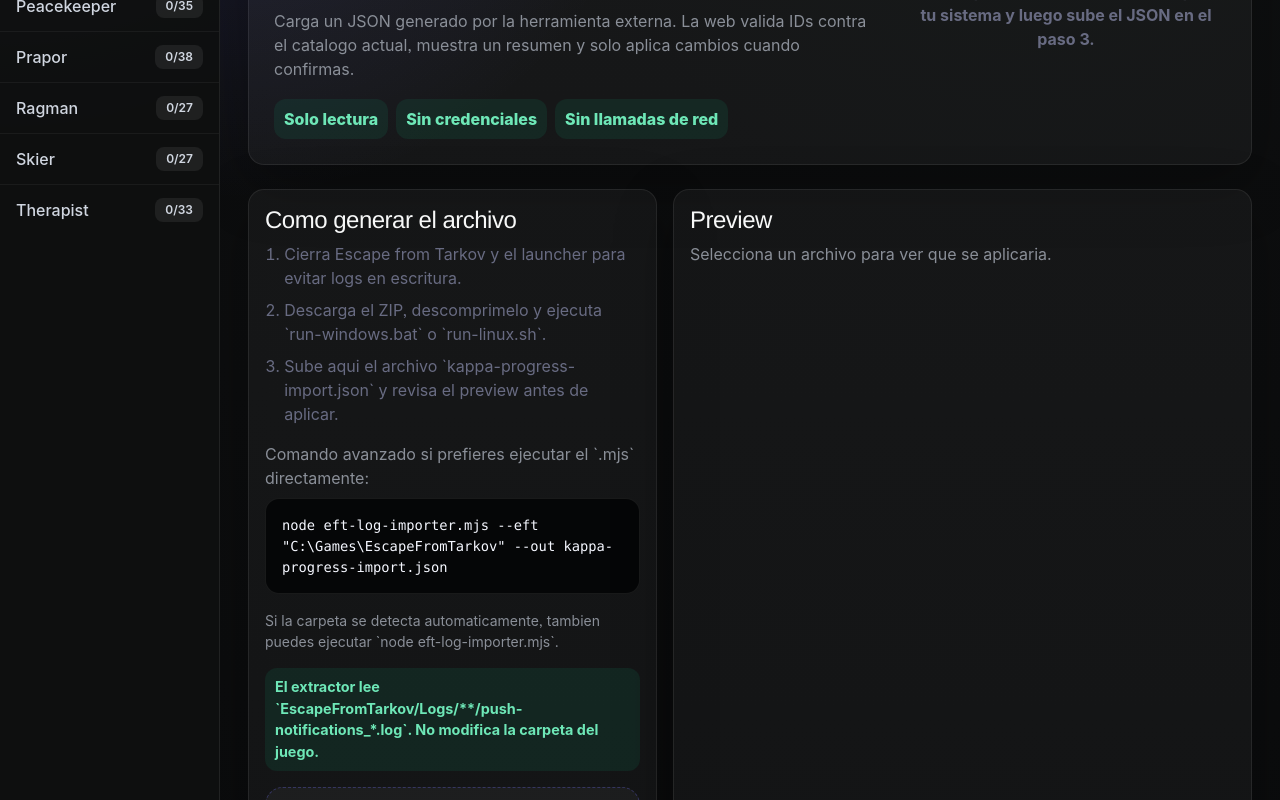
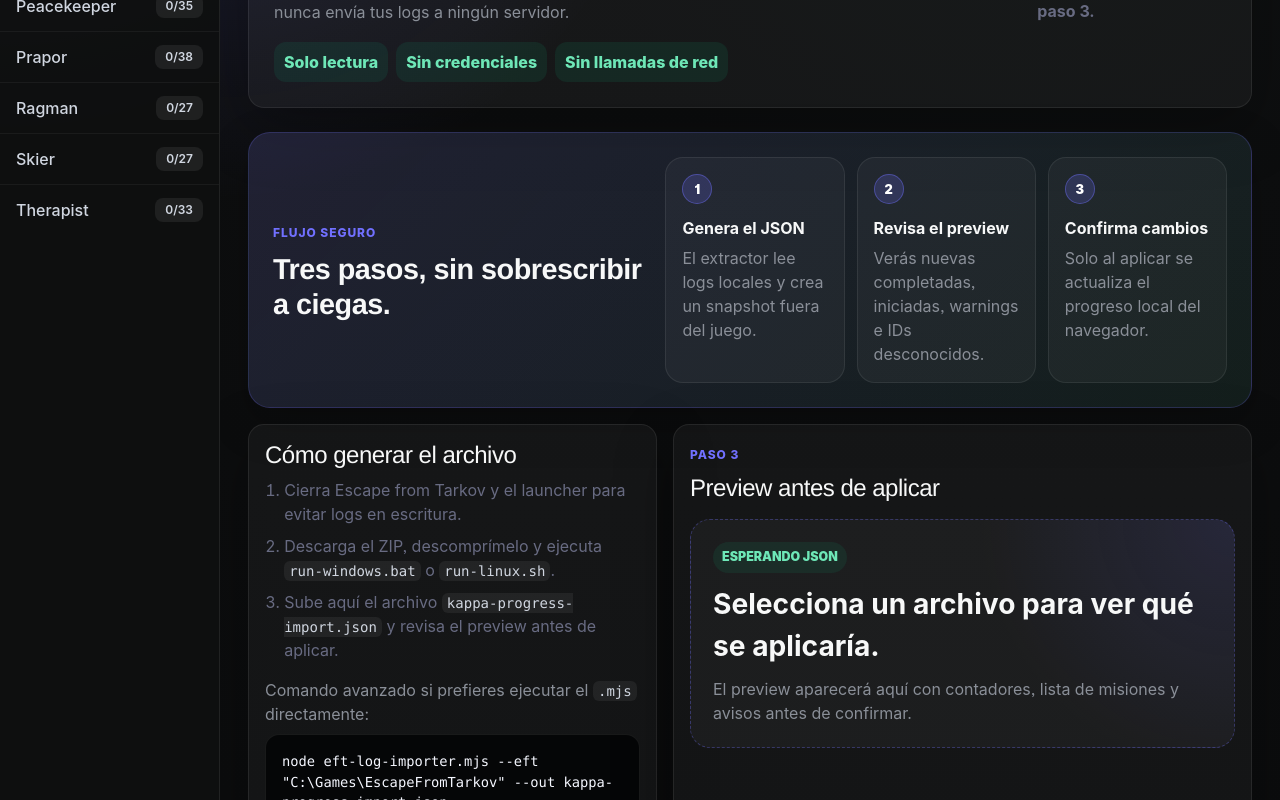
Before and after one commit to mario-asenjo/KappaRequirementsPage, a React (Vite) app: page /import in a window 1280 px wide. Shown: the part 360-1160 px from the top of the page. Built offline with nearby package versions, Linux system fonts and the light colour scheme.

Commit message:
feat: improve import logs onboarding UX
- Add a safe three-step import flow with trust messaging
- Promote last-import status and richer preview states
- Show selected filename, started/failed detections and clearer apply copy

```diff
--- a/src/pages/ProgressImportPage.tsx
+++ b/src/pages/ProgressImportPage.tsx
@@ -1,4 +1,5 @@
 import React, { useMemo, useState } from 'react';
+import { Link } from 'react-router-dom';
 import useProgress from '../hooks/useProgress';
 import { Task } from '../types';
 import { getProgressImportPreview, parseProgressImportJson, ProgressImportPreview } from '../utils/progressImport';
@@ -41,13 +42,19 @@
   const [error, setError] = useState('');
   const [appliedCount, setAppliedCount] = useState<number | null>(null);
   const [resetMessage, setResetMessage] = useState('');
+  const [selectedFileName, setSelectedFileName] = useState('');
   const tasksById = useMemo(() => new Map(tasks.map((task) => [task.id, task])), [tasks]);
   const newCompletedTitles = preview ? getTaskTitles(preview.newCompletedTaskIds.slice(0, 12), tasksById) : [];
+  const startedTitles = preview ? getTaskTitles(preview.validStartedTaskIds.slice(0, 8), tasksById) : [];
+  const failedTitles = preview ? getTaskTitles(preview.validFailedTaskIds.slice(0, 6), tasksById) : [];
+  const canApplyImport = Boolean(preview && (preview.newCompletedTaskIds.length > 0 || preview.validStartedTaskIds.length > 0));
+  const lastImport = progress.lastImport;
 
   const readFile = async (file?: File) => {
     setError('');
     setAppliedCount(null);
     setPreview(null);
+    setSelectedFileName(file?.name ?? '');
 
     if (!file) return;
 
@@ -55,7 +62,7 @@
       const importFile = parseProgressImportJson(await file.text());
       setPreview(getProgressImportPreview(importFile, tasks, completedTaskIds));
     } catch (err) {
-      setError(err instanceof Error ? err.message : 'No se pudo leer el archivo de importacion.');
+      setError(err instanceof Error ? err.message : 'No se pudo leer el archivo de importación.');
     }
   };
 
@@ -88,25 +95,26 @@
   };
 
   const handleResetProgress = () => {
-    const confirmed = window.confirm('Esto borrara misiones, achievements manuales y nivel PMC guardados en este navegador. Continuar?');
+    const confirmed = window.confirm('Esto borrará misiones, achievements manuales y nivel PMC guardados en este navegador. ¿Continuar?');
     if (!confirmed) return;
     resetProgress();
     setPreview(null);
     setAppliedCount(null);
-    setResetMessage('Progreso local borrado. Tambien se limpio la clave legacy completedTasks para evitar restos como Shortage.');
+    setSelectedFileName('');
+    setResetMessage('Progreso local borrado. También se limpió la clave legacy completedTasks para evitar restos como Shortage.');
   };
 
   return (
     <div className="container-fluid progress-import-page">
       <section className="hero-panel import-hero mb-4">
         <div>
-          <span className="eyebrow">Importacion local</span>
-          <h1>Importa progreso detectado desde logs de Escape from Tarkov.</h1>
+          <span className="eyebrow">Importación local</span>
+          <h1>Convierte tus logs en progreso verificable.</h1>
           <p>
-            Carga un JSON generado por la herramienta externa. La web valida IDs contra el catalogo actual,
-            muestra un resumen y solo aplica cambios cuando confirmas.
+            Descarga el extractor, genera un JSON local y revisa exactamente qué cambiará antes de tocar tu progreso.
+            KappaTracker valida IDs contra el catálogo actual y nunca envía tus logs a ningún servidor.
           </p>
-          <div className="import-privacy-strip" aria-label="Garantias de privacidad">
+          <div className="import-privacy-strip" aria-label="Garantías de privacidad">
             <span>Solo lectura</span>
             <span>Sin credenciales</span>
             <span>Sin llamadas de red</span>
@@ -123,23 +131,62 @@
         </div>
       </section>
 
-      <div className="row g-3">
+      <section className="import-flow-panel mb-3" aria-labelledby="import-flow-title">
+        <div>
+          <span className="eyebrow">Flujo seguro</span>
+          <h2 id="import-flow-title">Tres pasos, sin sobrescribir a ciegas.</h2>
+        </div>
+        <div className="import-flow-steps">
+          <div className="import-flow-step">
+            <span>1</span>
+            <strong>Genera el JSON</strong>
+            <p>El extractor lee logs locales y crea un snapshot fuera del juego.</p>
+          </div>
+          <div className="import-flow-step">
+            <span>2</span>
+            <strong>Revisa el preview</strong>
+            <p>Verás nuevas completadas, iniciadas, warnings e IDs desconocidos.</p>
+          </div>
+          <div className="import-flow-step">
+            <span>3</span>
+            <strong>Confirma cambios</strong>
+            <p>Solo al aplicar se actualiza el progreso local del navegador.</p>
+          </div>
+        </div>
+      </section>
+
+      {lastImport && (
+        <section className="import-status-banner mb-3" aria-label="Estado de la última importación">
+          <div>
+            <span className="eyebrow">Última importación</span>
+            <strong>{formatDate(lastImport.importedAt)}</strong>
+            <p>
+              {lastImport.addedCompletedCount} completadas nuevas · {lastImport.detectedStartedCount} iniciadas · {lastImport.warningCount} avisos · {lastImport.unknownTaskCount} IDs no reconocidos
+            </p>
+          </div>
+          <Link className="btn btn-outline-light" to="/">
+            Volver a Mission Control
+          </Link>
+        </section>
+      )}
+
+      <div className="row g-3 align-items-stretch">
         <div className="col-lg-5">
           <div className="card h-100">
             <div className="card-body">
-              <h2 className="h4">Como generar el archivo</h2>
+              <h2 className="h4">Cómo generar el archivo</h2>
               <ol className="import-steps">
                 <li>Cierra Escape from Tarkov y el launcher para evitar logs en escritura.</li>
-                <li>Descarga el ZIP, descomprimelo y ejecuta `run-windows.bat` o `run-linux.sh`.</li>
-                <li>Sube aqui el archivo `kappa-progress-import.json` y revisa el preview antes de aplicar.</li>
+                <li>Descarga el ZIP, descomprímelo y ejecuta <code>run-windows.bat</code> o <code>run-linux.sh</code>.</li>
+                <li>Sube aquí el archivo <code>kappa-progress-import.json</code> y revisa el preview antes de aplicar.</li>
               </ol>
-              <p className="text-muted mt-3 mb-2">Comando avanzado si prefieres ejecutar el `.mjs` directamente:</p>
+              <p className="text-muted mt-3 mb-2">Comando avanzado si prefieres ejecutar el <code>.mjs</code> directamente:</p>
               <pre className="import-command" aria-label="Comando para generar el JSON">{extractorCommand}</pre>
               <p className="text-muted small">
-                Si la carpeta se detecta automaticamente, tambien puedes ejecutar `node eft-log-importer.mjs`.
+                Si la carpeta se detecta automáticamente, también puedes ejecutar <code>node eft-log-importer.mjs</code>.
               </p>
               <div className="import-note">
-                El extractor lee `EscapeFromTarkov/Logs/**/push-notifications_*.log`. No modifica la carpeta del juego.
+                El extractor lee <code>EscapeFromTarkov/Logs/**/push-notifications_*.log</code>. No modifica la carpeta del juego.
               </div>
               <label className="import-dropzone import-dropzone--inline mt-3">
                 <span>Subir JSON generado</span>
@@ -148,12 +195,13 @@
                   accept="application/json,.json"
                   onChange={(event) => readFile(event.target.files?.[0])}
                 />
+                <small>{selectedFileName ? `Seleccionado: ${selectedFileName}` : 'Aún no has seleccionado ningún archivo.'}</small>
               </label>
               <h3 className="h5 mt-4">Contrato esperado</h3>
               <p className="text-muted">
                 La herramienta debe generar schemaVersion 1, source, generatedAt y completedTaskIds.
               </p>
-              <pre className="import-schema" aria-label="Ejemplo de JSON de importacion">{`{
+              <pre className="import-schema" aria-label="Ejemplo de JSON de importación">{`{
   "schemaVersion": 1,
   "source": "eft-local-logs",
   "generatedAt": "2026-06-05T20:00:00.000Z",
@@ -167,39 +215,37 @@
         </div>
 
         <div className="col-lg-7">
-          <div className="card h-100">
+          <div className="card h-100 import-preview-card">
             <div className="card-body">
-              <h2 className="h4">Preview</h2>
+              <div className="import-preview-heading">
+                <div>
+                  <span className="eyebrow">Paso 3</span>
+                  <h2 className="h4">Preview antes de aplicar</h2>
+                </div>
+                {selectedFileName && <span>{selectedFileName}</span>}
+              </div>
               {error && <div className="alert alert-danger">{error}</div>}
               {resetMessage && <div className="alert alert-success">{resetMessage}</div>}
               {appliedCount !== null && (
                 <div className="alert alert-success">
-                  Importacion aplicada. Se anadieron {appliedCount} misiones contando prerequisitos reales.
+                  Importación aplicada. Se añadieron {appliedCount} completadas contando prerequisitos reales y {preview?.validStartedTaskIds.length ?? 0} iniciadas detectadas.
                 </div>
               )}
-              {!preview && !error && <p className="text-muted">Selecciona un archivo para ver que se aplicaria.</p>}
-              {!preview && progress.lastImport && (
-                <div className="import-last-status">
-                  <span className="eyebrow">Ultima importacion</span>
-                  <dl className="import-meta mb-0">
-                    <dt>Fuente</dt>
-                    <dd>{progress.lastImport.source}</dd>
-                    <dt>Importado</dt>
-                    <dd>{formatDate(progress.lastImport.importedAt)}</dd>
-                    <dt>JSON generado</dt>
-                    <dd>{formatDate(progress.lastImport.generatedAt)}</dd>
-                    <dt>Aplicadas</dt>
-                    <dd>{progress.lastImport.addedCompletedCount} completadas nuevas</dd>
-                    <dt>Iniciadas</dt>
-                    <dd>{progress.lastImport.detectedStartedCount} detectadas</dd>
-                    <dt>Alertas</dt>
-                    <dd>{progress.lastImport.warningCount} warnings, {progress.lastImport.unknownTaskCount} IDs no reconocidos</dd>
-                  </dl>
+              {!preview && !error && (
+                <div className="import-empty-preview">
+                  <span>Esperando JSON</span>
+                  <strong>Selecciona un archivo para ver qué se aplicaría.</strong>
+                  <p>El preview aparecerá aquí con contadores, lista de misiones y avisos antes de confirmar.</p>
                 </div>
               )}
               {preview && (
                 <div className="import-preview">
-                  <div className="import-stats" aria-label="Resumen de importacion">
+                  <div className="import-trust-row" aria-label="Validaciones de seguridad">
+                    <span>Catálogo validado</span>
+                    <span>Preview obligatorio</span>
+                    <span>No borra progreso</span>
+                  </div>
+                  <div className="import-stats" aria-label="Resumen de importación">
                     <span><strong>{preview.newCompletedTaskIds.length}</strong> nuevas completadas</span>
                     <span><strong>{preview.alreadyCompletedTaskIds.length}</strong> ya estaban completadas</span>
                     <span><strong>{preview.validStartedTaskIds.length}</strong> iniciadas detectadas</span>
@@ -215,14 +261,33 @@
                   </dl>
                   {newCompletedTitles.length > 0 && (
                     <div>
-                      <h3 className="h5">Nuevas misiones detectadas</h3>
-                      <ul className="import-task-list">
+                      <h3 className="h5">Nuevas misiones completadas</h3>
+                      <ul className="import-task-list import-task-list--complete">
                         {newCompletedTitles.map((title) => <li key={title}>{title}</li>)}
                       </ul>
                       {preview.newCompletedTaskIds.length > newCompletedTitles.length && (
-                        <p className="text-muted">Y {preview.newCompletedTaskIds.length - newCompletedTitles.length} mas.</p>
+                        <p className="text-muted">Y {preview.newCompletedTaskIds.length - newCompletedTitles.length} más.</p>
                       )}
                     </div>
+                  )}
+                  {startedTitles.length > 0 && (
+                    <div>
+                      <h3 className="h5">Misiones iniciadas detectadas</h3>
+                      <ul className="import-task-list import-task-list--started">
+                        {startedTitles.map((title) => <li key={title}>{title}</li>)}
+                      </ul>
+                      {preview.validStartedTaskIds.length > startedTitles.length && (
+                        <p className="text-muted">Y {preview.validStartedTaskIds.length - startedTitles.length} más.</p>
+                      )}
+                    </div>
+                  )}
+                  {failedTitles.length > 0 && (
+                    <details className="import-details mb-3">
+                      <summary>Ver misiones fallidas detectadas en logs</summary>
+                      <ul className="import-task-list mt-2 mb-0">
+                        {failedTitles.map((title) => <li key={title}>{title}</li>)}
+                      </ul>
+                    </details>
                   )}
                   {preview.warnings.length > 0 && (
                     <div className="alert alert-warning">
@@ -235,14 +300,19 @@
                       <code>{preview.unknownTaskIds.join(', ')}</code>
                     </details>
                   )}
+                  <div className="import-apply-row">
                     <button
                       className="btn btn-primary"
                       type="button"
                       onClick={applyImport}
-                    disabled={preview.newCompletedTaskIds.length === 0}
+                      disabled={!canApplyImport}
                     >
-                    Aplicar completadas detectadas
+                      Aplicar progreso detectado
                     </button>
+                    <p>
+                      Se añadirán completadas/prerequisitos e iniciadas detectadas. Las misiones manuales existentes se conservan.
+                    </p>
+                  </div>
                 </div>
               )}
             </div>
@@ -252,7 +322,7 @@
 
       <section className="import-limits card mt-3">
         <div className="card-body">
-          <h2 className="h4">Limites conocidos</h2>
+          <h2 className="h4">Límites conocidos</h2>
           <div className="import-limit-grid">
             <div>
               <strong>No reconstruye todo el perfil</strong>
@@ -260,11 +330,11 @@
             </div>
             <div>
               <strong>Las completadas antiguas pueden faltar</strong>
-              <p>Si el log fue rotado, borrado o la mision se completo antes del rango disponible, no aparecera en el JSON.</p>
+              <p>Si el log fue rotado, borrado o la misión se completó antes del rango disponible, no aparecerá en el JSON.</p>
             </div>
             <div>
-              <strong>Tu confirmas los cambios</strong>
-              <p>La web solo une completadas reconocidas despues del preview y nunca elimina progreso manual existente.</p>
+              <strong>Tú confirmas los cambios</strong>
+              <p>La web solo une completadas reconocidas después del preview y nunca elimina progreso manual existente.</p>
             </div>
           </div>
         </div>
@@ -275,8 +345,8 @@
           <div>
             <h2 className="h4">Borrar progreso local</h2>
             <p>
-              Si una quest queda marcada por datos antiguos del navegador, usa este reset. Borra `userProgress`,
-              `completedTasks` y `playerLevel` para dejar el tracker limpio antes de volver a importar.
+              Si una quest queda marcada por datos antiguos del navegador, usa este reset. Borra <code>userProgress</code>,
+              <code>completedTasks</code> y <code>playerLevel</code> para dejar el tracker limpio antes de volver a importar.
             </p>
           </div>
           <button className="btn btn-outline-danger" type="button" onClick={handleResetProgress}>
--- a/src/styles.css
+++ b/src/styles.css
@@ -1943,14 +1943,203 @@
   border-color: var(--kappa-border-strong);
 }
 
+.import-flow-panel,
+.import-status-banner {
+  background:
+    linear-gradient(135deg, rgba(113, 112, 255, 0.12), rgba(16, 185, 129, 0.06)),
+    rgba(255, 255, 255, 0.035);
+  border: 1px solid rgba(113, 112, 255, 0.22);
+  border-radius: 22px;
+  box-shadow: rgba(0, 0, 0, 0.22) 0 16px 44px;
+  color: var(--kappa-text);
+  padding: clamp(18px, 3vw, 24px);
+}
+
+.import-flow-panel {
+  align-items: center;
+  display: grid;
+  gap: 18px;
+  grid-template-columns: minmax(0, 0.8fr) minmax(0, 1.2fr);
+}
+
+.import-flow-panel h2 {
+  color: var(--kappa-text);
+  font-size: clamp(1.25rem, 2.4vw, 1.8rem);
+  margin: 0;
+}
+
+.import-flow-steps {
+  display: grid;
+  gap: 12px;
+  grid-template-columns: repeat(3, minmax(0, 1fr));
+}
+
+.import-flow-step {
+  background: rgba(255, 255, 255, 0.04);
+  border: 1px solid var(--kappa-border);
+  border-radius: 18px;
+  min-height: 150px;
+  padding: 16px;
+}
+
+.import-flow-step > span {
+  align-items: center;
+  background: rgba(113, 112, 255, 0.2);
+  border: 1px solid rgba(113, 112, 255, 0.42);
+  border-radius: 999px;
+  color: #ffffff;
+  display: inline-flex;
+  font-size: 0.8rem;
+  font-weight: 900;
+  height: 30px;
+  justify-content: center;
+  margin-bottom: 12px;
+  width: 30px;
+}
+
+.import-flow-step strong {
+  color: var(--kappa-text);
+  display: block;
+  margin-bottom: 6px;
+}
+
+.import-flow-step p,
+.import-empty-preview p,
+.import-apply-row p,
+.import-status-banner p,
+.import-dropzone small {
+  color: var(--kappa-muted);
+  margin: 0;
+}
+
+.import-status-banner {
+  align-items: center;
+  display: flex;
+  gap: 18px;
+  justify-content: space-between;
+}
+
+.import-status-banner strong {
+  color: var(--kappa-text);
+  display: block;
+  font-size: 1.35rem;
+  margin: 4px 0;
+}
+
+.import-preview-card {
+  min-height: 520px;
+}
+
+.import-preview-heading {
+  align-items: start;
+  display: flex;
+  gap: 16px;
+  justify-content: space-between;
+  margin-bottom: 16px;
+}
+
+.import-preview-heading h2 {
+  color: var(--kappa-text);
+  margin: 0;
+}
+
+.import-preview-heading > span {
+  background: rgba(255, 255, 255, 0.06);
+  border-radius: 999px;
+  color: var(--kappa-soft);
+  font-size: 0.82rem;
+  font-weight: 800;
+  max-width: 280px;
+  overflow: hidden;
+  padding: 7px 10px;
+  text-overflow: ellipsis;
+  white-space: nowrap;
+}
+
+.import-empty-preview {
+  align-items: start;
+  background:
+    radial-gradient(circle at top right, rgba(113, 112, 255, 0.12), transparent 16rem),
+    rgba(255, 255, 255, 0.035);
+  border: 1px dashed rgba(113, 112, 255, 0.32);
+  border-radius: 20px;
+  display: flex;
+  flex-direction: column;
+  gap: 10px;
+  min-height: 220px;
+  padding: 22px;
+}
+
+.import-empty-preview > span,
+.import-trust-row span {
+  background: rgba(16, 185, 129, 0.1);
+  border-radius: 999px;
+  color: #6ee7b7;
+  font-size: 0.78rem;
+  font-weight: 900;
+  padding: 6px 9px;
+  text-transform: uppercase;
+}
+
+.import-empty-preview strong {
+  color: var(--kappa-text);
+  font-size: clamp(1.25rem, 2.2vw, 1.8rem);
+}
+
+.import-trust-row {
+  display: flex;
+  flex-wrap: wrap;
+  gap: 8px;
+  margin-bottom: 14px;
+}
+
+.import-task-list--complete li::marker {
+  color: #6ee7b7;
+}
+
+.import-task-list--started li::marker {
+  color: var(--kappa-accent);
+}
+
+.import-apply-row {
+  align-items: center;
+  border-top: 1px solid var(--kappa-border);
+  display: flex;
+  gap: 14px;
+  margin-top: 18px;
+  padding-top: 18px;
+}
+
+.import-apply-row .btn {
+  flex: 0 0 auto;
+}
+
+.import-steps code,
+.import-reset-panel code,
+.progress-import-page p code {
+  background: rgba(255, 255, 255, 0.06);
+  border-radius: 6px;
+  color: var(--kappa-soft);
+  padding: 2px 5px;
+}
+
 @media (max-width: 991.98px) {
   .mission-route-heading,
-  .mission-route-grid {
+  .mission-route-grid,
+  .import-flow-panel,
+  .import-flow-steps {
     grid-template-columns: 1fr;
   }
 
-  .mission-route-card {
+  .mission-route-card,
+  .import-flow-step {
     min-height: 0;
+  }
+
+  .import-status-banner,
+  .import-apply-row {
+    align-items: stretch;
+    flex-direction: column;
   }
 }
 
```
Lines whose indentation alone changed are shown as unchanged.
